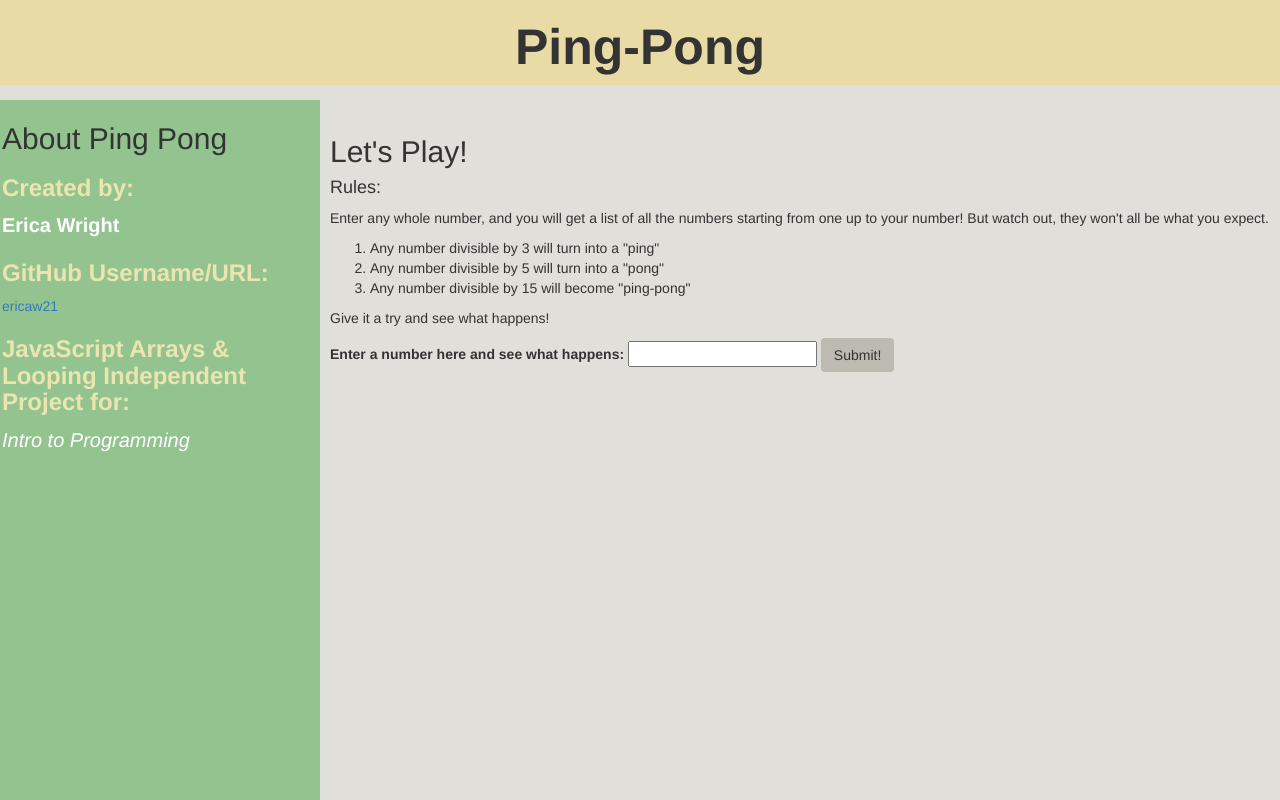
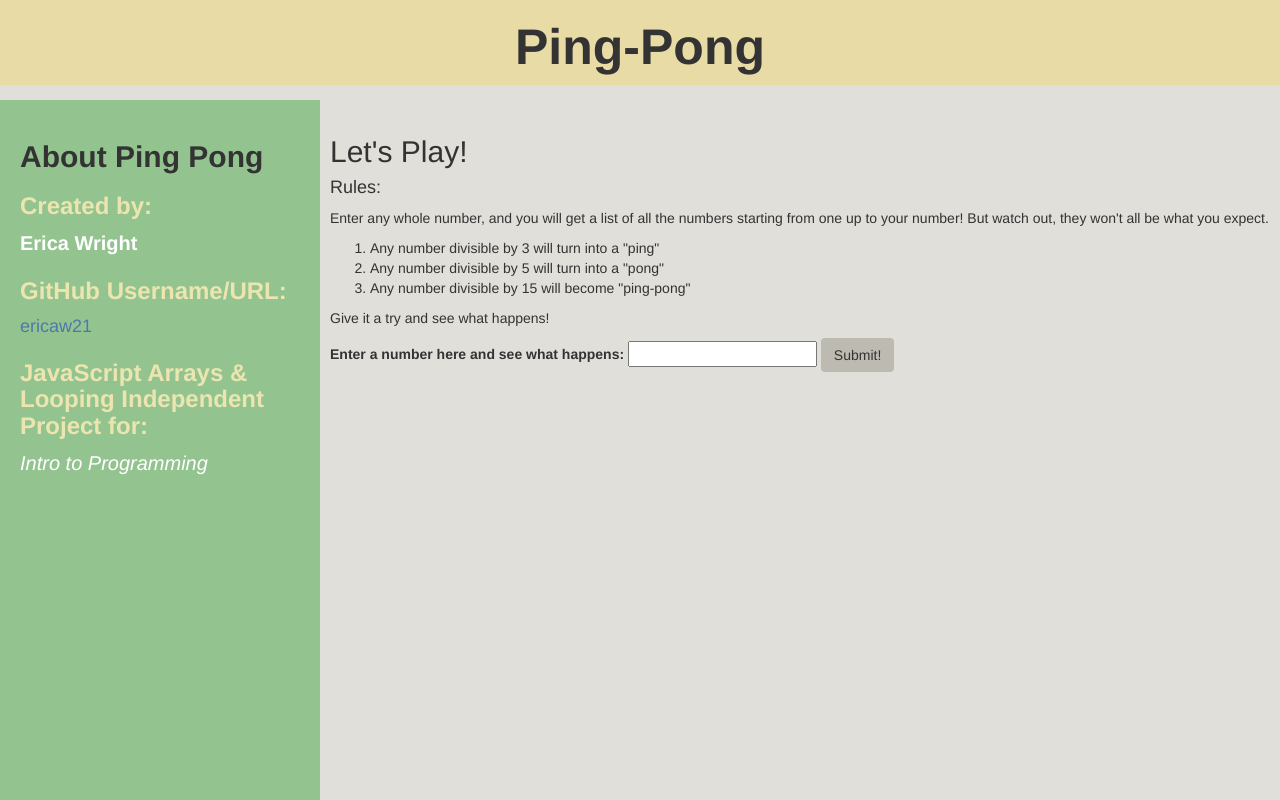
Before and after one commit to ericasummers/ping-pong, a plain HTML site: page index.html in a window 1280 px wide. Drawn offline with Linux system fonts and the light colour scheme.

Commit message:
update styling to match template

```diff
--- a/css/styles.css
+++ b/css/styles.css
@@ -20,7 +20,7 @@ h1 {
   top: 0;
   bottom: 0;
   background-color: #93C490;
-  padding: 2px;
+  padding: 20px;
 }
 
 #leftbar h3 {
@@ -31,6 +31,11 @@ h1 {
 #leftbar p {
   font-size: 20px;
   color: white;
+}
+
+#leftbar a {
+  font-size: 18px;
+  color: #4D79A8;
 }
 
 #rightcontent {
--- a/index.html
+++ b/index.html
@@ -16,7 +16,7 @@
     </div>
 
     <div id="leftbar">
-      <h2>About Ping Pong</h2>
+      <h2><strong>About Ping Pong</strong></h2>
       <h3>Created by:</h3>
       <p><strong>Erica Wright</strong></p>
 
```
